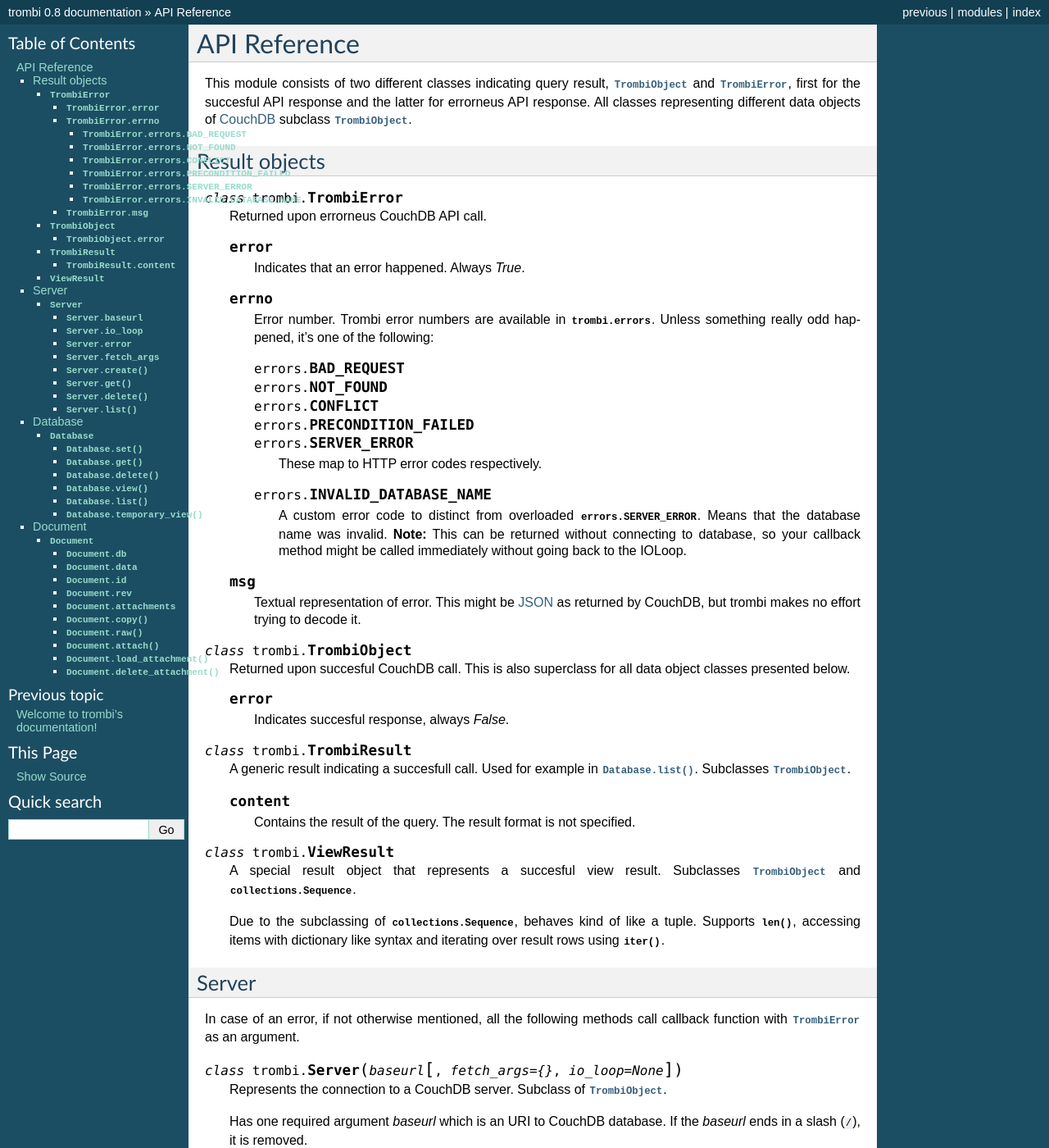
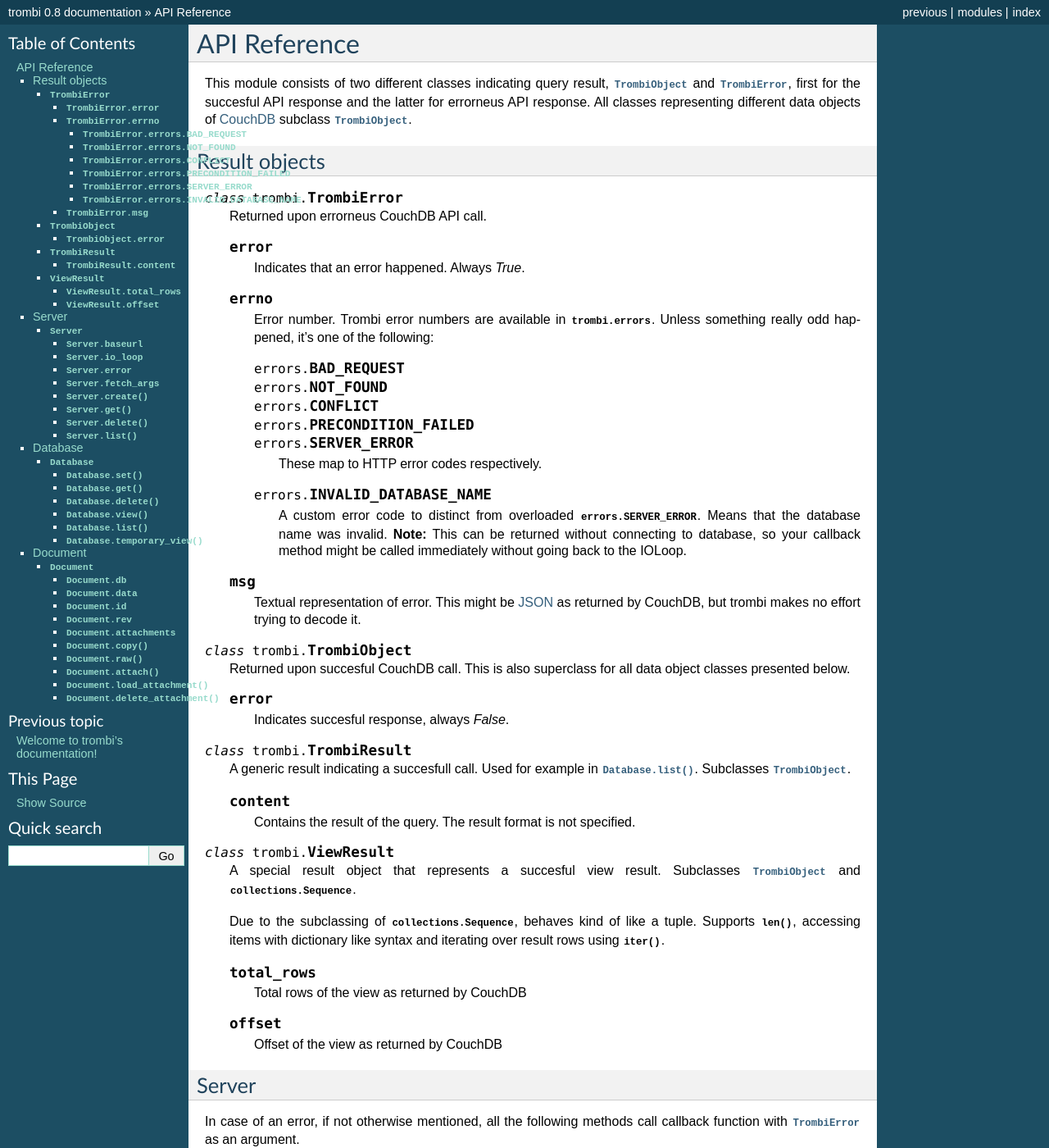
Before and after one commit to inoi/trombi, a Sphinx documentation site: the page built from doc/python-api.rst, in a window 1280 px wide and 1400 px high. Shown: the whole window at 82% size. Built offline with Sphinx 7.4.7, drawn with Linux system fonts in a browser that asks for light colours.

Commit message:
doc: Update ViewResult documentation
Add descriptions for "total_rows" and "offset"

```diff
--- a/doc/python-api.rst
+++ b/doc/python-api.rst
@@ -86,6 +86,14 @@
    kind of like a tuple. Supports :func:`len`, accessing items with
    dictionary like syntax and iterating over result rows using
    :func:`iter`.
+
+   .. attribute:: total_rows
+
+      Total rows of the view as returned by CouchDB
+
+   .. attribute:: offset
+
+      Offset of the view as returned by CouchDB
 
 
 Server
```
